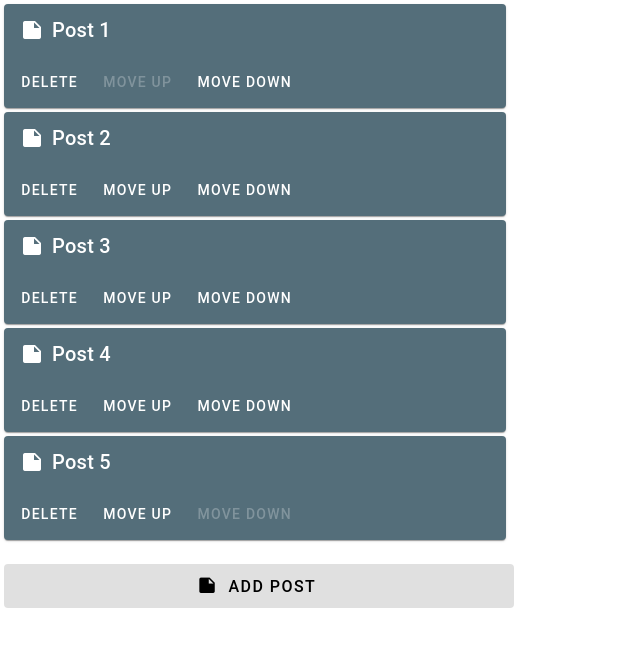
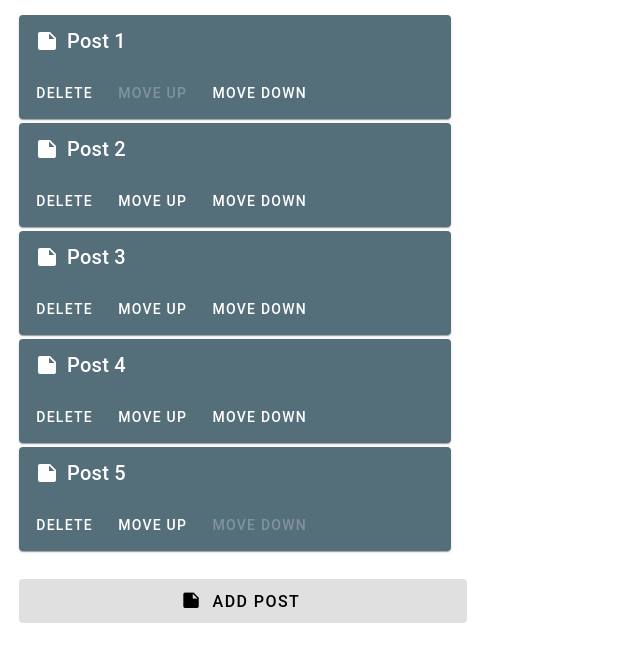
Before and after one commit to tomevening/TimeTravel, a Vue app: page / in a window 1280 px wide. Shown: the top 662 px of the page, without its empty margins (0-640 px from the left). Built offline with nearby package versions, Linux system fonts and the light colour scheme.

Commit message:
style: :lipstick: Small style improvements

```diff
--- a/src/components/VCheckpointsCheckpoint.vue
+++ b/src/components/VCheckpointsCheckpoint.vue
@@ -40,9 +40,10 @@
 <template>
   <v-card
     variant="elevated"
-    class="m-1"
+    class="mx-1 mb-[0.3rem]"
     elevation="2"
     max-width="100%"
+    width="28rem"
     :prepend-icon="icon"
     :color="color"
     :title="header"
--- a/src/components/VPosts.vue
+++ b/src/components/VPosts.vue
@@ -11,7 +11,7 @@
 </script>
 
 <template>
-  <div>
+  <div class="min-w-[28rem]">
     <TransitionGroup
       name="list"
       tag="ul"
@@ -36,7 +36,15 @@
 </template>
 
 <style scoped lang="scss">
-  .list-move {
-    transition: all 0.3s ease;
+  .list-move,
+  .list-enter-active,
+  .list-leave-active {
+    transition: all 0.15s ease;
+  }
+
+  .list-enter-from,
+  .list-leave-to {
+    opacity: 0;
+    transform: translateX(-30px);
   }
 </style>
--- a/src/components/VPostsPost.vue
+++ b/src/components/VPostsPost.vue
@@ -18,11 +18,12 @@
   <div>
     <v-card
       variant="elevated"
-      class="m-1"
+      class="mx-1 mb-1"
       elevation="1"
       color="blue-grey-darken-1"
-      max-width="100%"
+      max-width="500%"
       prepend-icon="mdi-note"
+      width="27rem"
       :title="post.text"
     >
       <template v-slot:actions>
--- a/src/components/VScreenMain.vue
+++ b/src/components/VScreenMain.vue
@@ -11,8 +11,8 @@
 </script>
 
 <template>
-  <div class="grid grid-cols-5 gap-2">
-    <div class="col-span-3 w-4/6">
+  <div class="mx-auto flex max-w-[80rem] justify-between p-[0.9375rem]">
+    <div>
       <div>
         <VPosts
           :posts="storeMain.posts"
@@ -33,7 +33,7 @@
         Add post
       </v-btn>
     </div>
-    <div class="col-span-2">
+    <div>
       <VCheckpoints
         :checkpoints="storeMain.checkpoints"
         :rewind="timeTravel.rewind"
```
